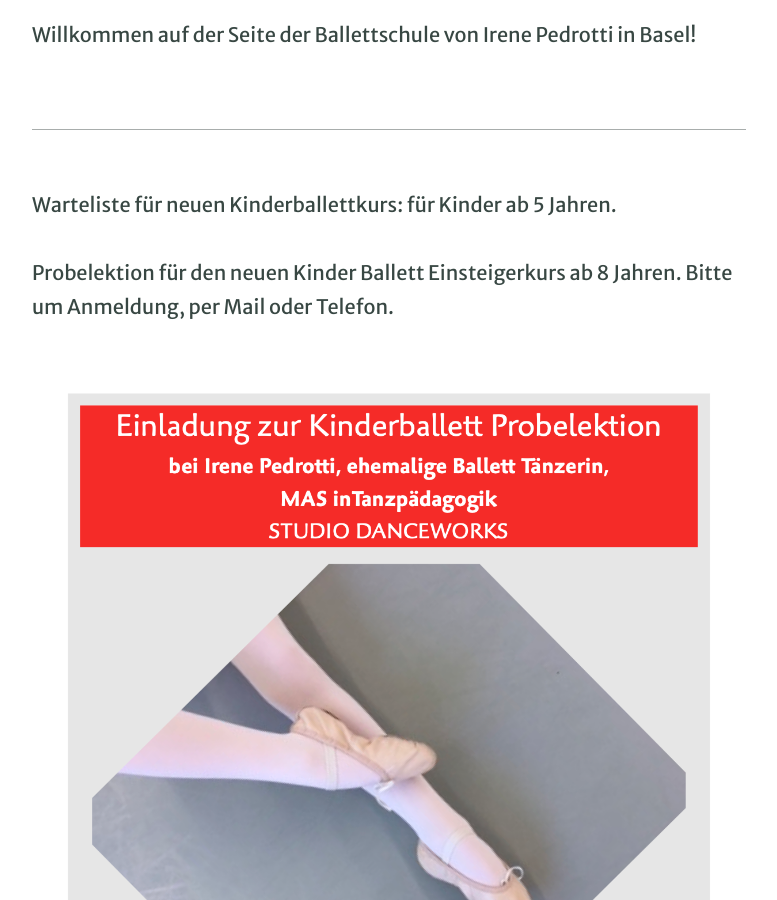
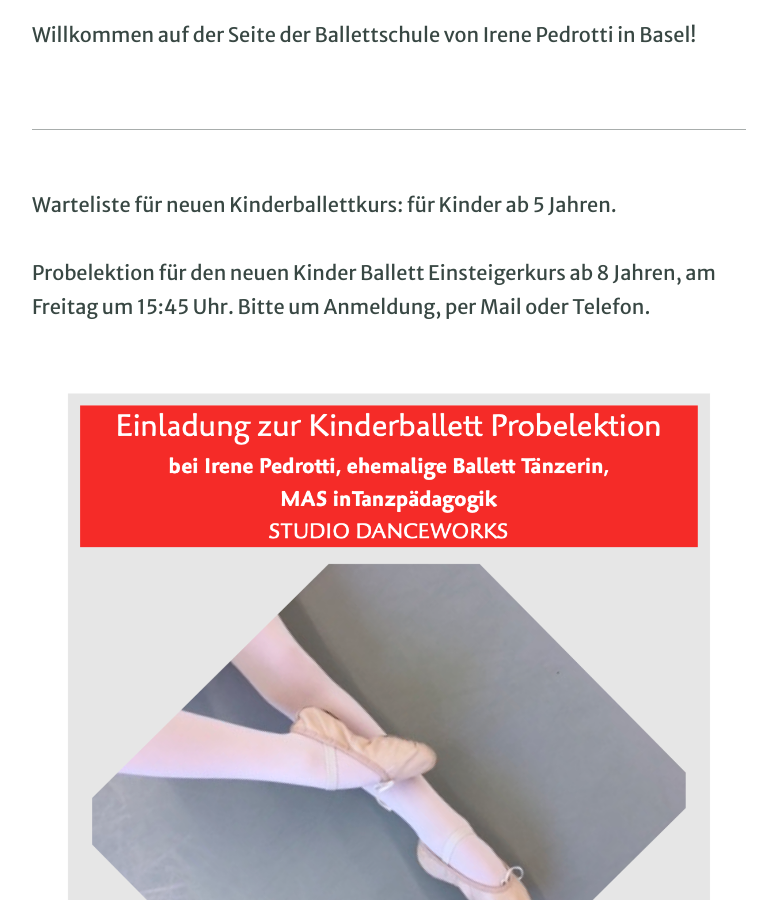
Before and after one commit to irenepedrotti/irenepedrotti.github.io, a Jekyll site: the page built from pages/index.md, in a window 1280 px wide and 900 px high, scrolled down 442 px. Shown: the whole window, without its empty margins (251-1028 px from the left). Built offline with Jekyll 4.4.1, drawn with Linux system fonts in a browser that asks for light colours.

Commit message:
Probelektion Einsteigerkurs ab 8 J, Freitag um 15:45 Uhr festgelegt.

```diff
--- a/pages/index.md
+++ b/pages/index.md
@@ -10,7 +10,7 @@ Willkommen auf der Seite der Ballettschule von Irene Pedrotti in Basel!
 Warteliste für neuen Kinderballettkurs:
 für Kinder ab 5 Jahren.
 
-Probelektion für den neuen Kinder Ballett Einsteigerkurs ab 8 Jahren. Bitte um Anmeldung, per Mail oder Telefon.
+Probelektion für den neuen Kinder Ballett Einsteigerkurs ab 8 Jahren, am Freitag um 15:45 Uhr. Bitte um Anmeldung, per Mail oder Telefon.
 
 ![Probelektion](/assets/Flyer Probelektion.png)
 
```
